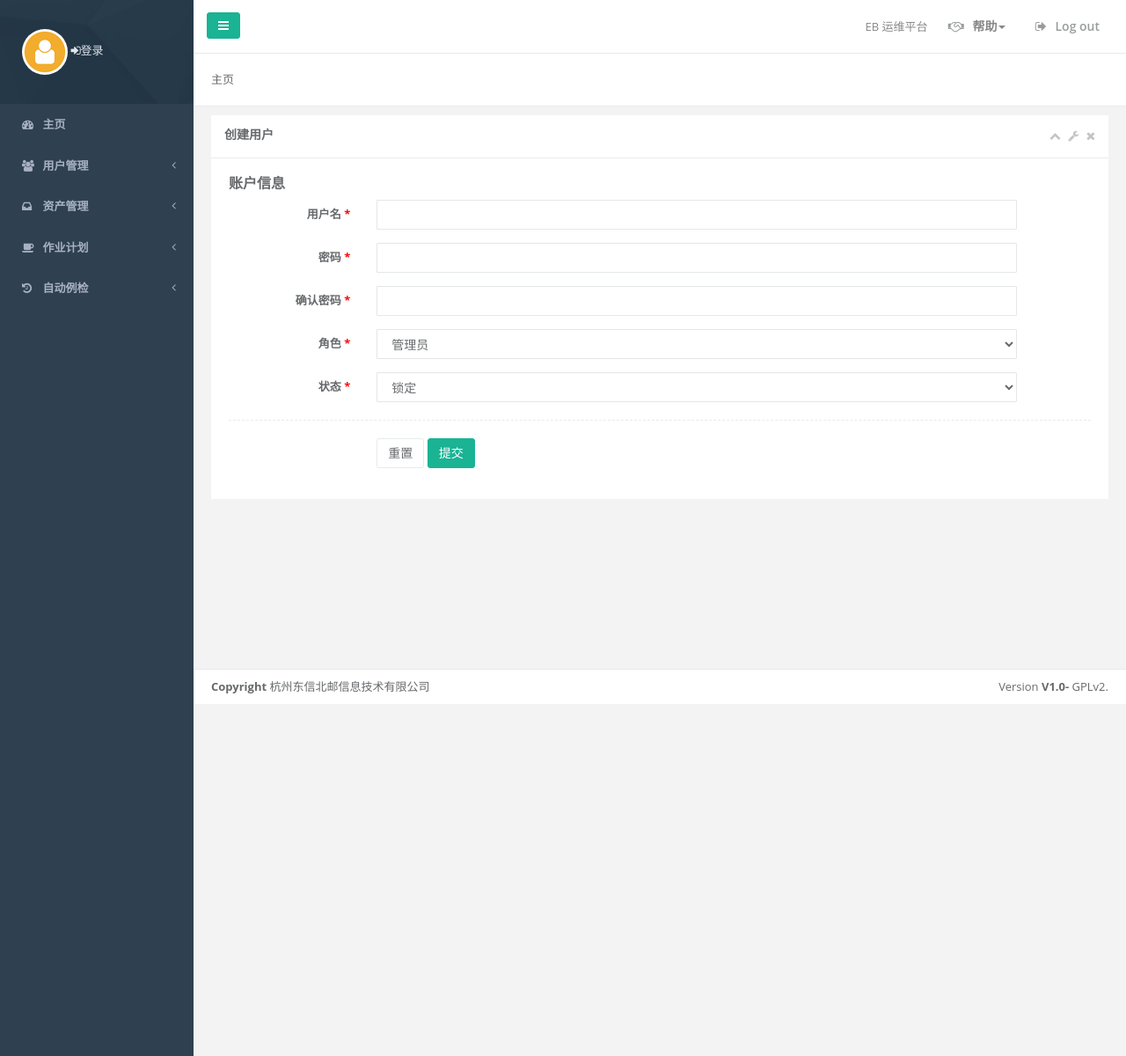
After one commit to zengke123/EbOps, a Flask app: template apps/templates/user_create.html in a window 1280 px wide. The commit adds this page. Shown: the whole page at 88% size. Run offline with Flask 2, Linux system fonts and the light colour scheme; the template is opened without the code that fills it, so the values that code supplies are empty; some libraries are stand-ins or nearby versions.

Commit message:
[update] 添加创建用户

```diff
--- a/apps/models.py
+++ b/apps/models.py
@@ -8,7 +8,7 @@ class User(UserMixin, db.Model):
     __tablename__ = 'user'
     id = db.Column(db.Integer, primary_key=True, autoincrement=True)
     username = db.Column(db.String(64), index=True, unique=True)
-    password = db.Column(db.String(64), index=True, unique=True)
+    password = db.Column(db.String(64))
     role = db.Column(db.SmallInteger, default=2)
     status = db.Column(db.SmallInteger, default=0)
 
--- /dev/null
+++ b/apps/templates/user_create.html
@@ -0,0 +1,84 @@
+{% extends 'base.html' %}
+{% block content %}
+<div class="wrapper wrapper-content animated fadeInRight">
+  <div class="row">
+      <div class="col-sm-12">
+          <div class="ibox float-e-margins">
+              <div class="ibox-title">
+                  <h5>创建用户</h5>
+                  <div class="ibox-tools">
+                      <a class="collapse-link">
+                          <i class="fa fa-chevron-up"></i>
+                      </a>
+                      <a class="dropdown-toggle" data-toggle="dropdown" href="#" aria-expanded="false">
+                          <i class="fa fa-wrench"></i>
+                      </a>
+                      <a class="close-link">
+                          <i class="fa fa-times"></i>
+                      </a>
+                  </div>
+              </div>
+              <div class="ibox-content" style="display: block;">
+
+                    <form method="post" class="form-horizontal" action="" enctype="multipart/form-data">
+                        <input type="hidden" name="csrfmiddlewaretoken">
+                        <h3>账户信息</h3>
+
+                        <div class="form-group required">
+                            <label class="col-md-2 control-label" for="id_name">用户名</label>
+                            <div class="col-md-9"><input type="text" name="username" maxlength="128" class="form-control" title="" required="" id="id_name">
+                                </div>
+                        </div>
+
+                        <div class="form-group required">
+                            <label class="col-md-2 control-label" for="id_username">密码</label>
+                            <div class="col-md-9"><input type="password" name="password1" maxlength="128" class="form-control" title="" required="" id="password1">
+                            </div>
+                        </div>
+
+                        <div class="form-group required">
+                            <label class="col-md-2 control-label" for="id_username">确认密码</label>
+                            <div class="col-md-9"><input type="password" name="password2" maxlength="128" class="form-control" title="" required="" id="password2">
+                            </div>
+                        </div>
+
+                        <div class="form-group required">
+                            <label class="col-md-2 control-label" for="id_role">角色</label>
+                            <div class="col-md-9">
+                                <select name="role" class="form-control" title="" id="id_role">
+                                    <option value="User" selected="">用户</option>
+                                    <option value="Admin" selected="">管理员</option>
+                                </select>
+                            </div>
+                        </div>
+
+                        <div class="form-group required">
+                            <label class="col-md-2 control-label" for="id_role">状态</label>
+                            <div class="col-md-9">
+                                <select name="status" class="form-control" title="" id="id_status">
+                                    <option value="normal" selected="">正常</option>
+                                    <option value="locked" selected="">锁定</option>
+                                </select>
+                            </div>
+                        </div>
+
+                        <div class="hr-line-dashed"></div>
+                        <div class="form-group">
+                            <div class="col-sm-4 col-sm-offset-2">
+                              <button class="btn btn-white" type="reset">重置</button>
+                              <button id="submit_button" class="btn btn-primary" type="submit">提交</button>
+                            </div>
+                        </div>
+                    </form>
+                  {% if error %}
+                    <div class="alert alert-info alert-dismissible" role="alert">
+                      <button type="button" class="close" data-dismiss="alert" aria-label="Close"><span aria-hidden="true">&times;</span></button>
+                      <strong>创建失败!</strong>{{ error }}.
+                    </div>
+                  {% endif %}
+              </div>
+          </div>
+      </div>
+  </div>
+</div>
+{% endblock %}
--- a/apps/templates/user_list.html
+++ b/apps/templates/user_list.html
@@ -22,7 +22,7 @@
                 </div>
                 <div class="ibox-content">
                     <div class="uc pull-left m-r-5">
-                        <a href="#" class="btn btn-sm btn-primary"> 创建用户 </a>
+                        <a href="{{ url_for('auth.create') }}" class="btn btn-sm btn-primary"> 创建用户 </a>
                     </div>
                     <div id="user_list_table_wrapper" class="dataTables_wrapper form-inline dt-bootstrap no-footer">
                         <div id="uc" class="pull-left">
```
